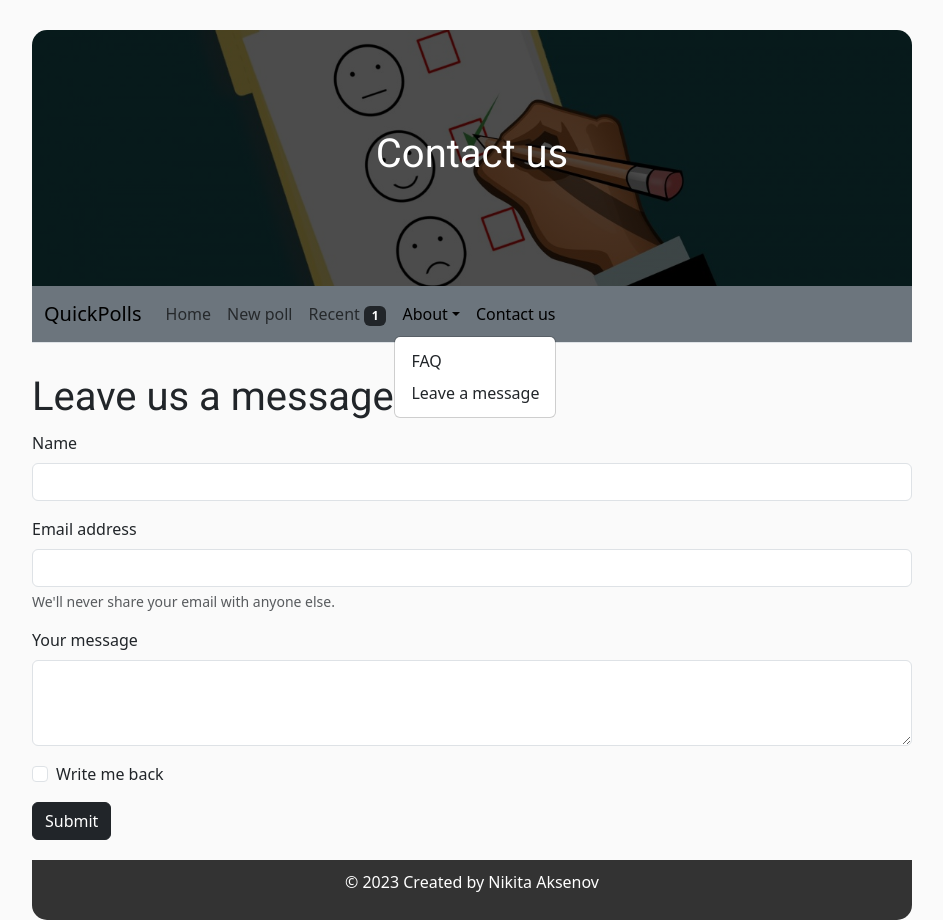
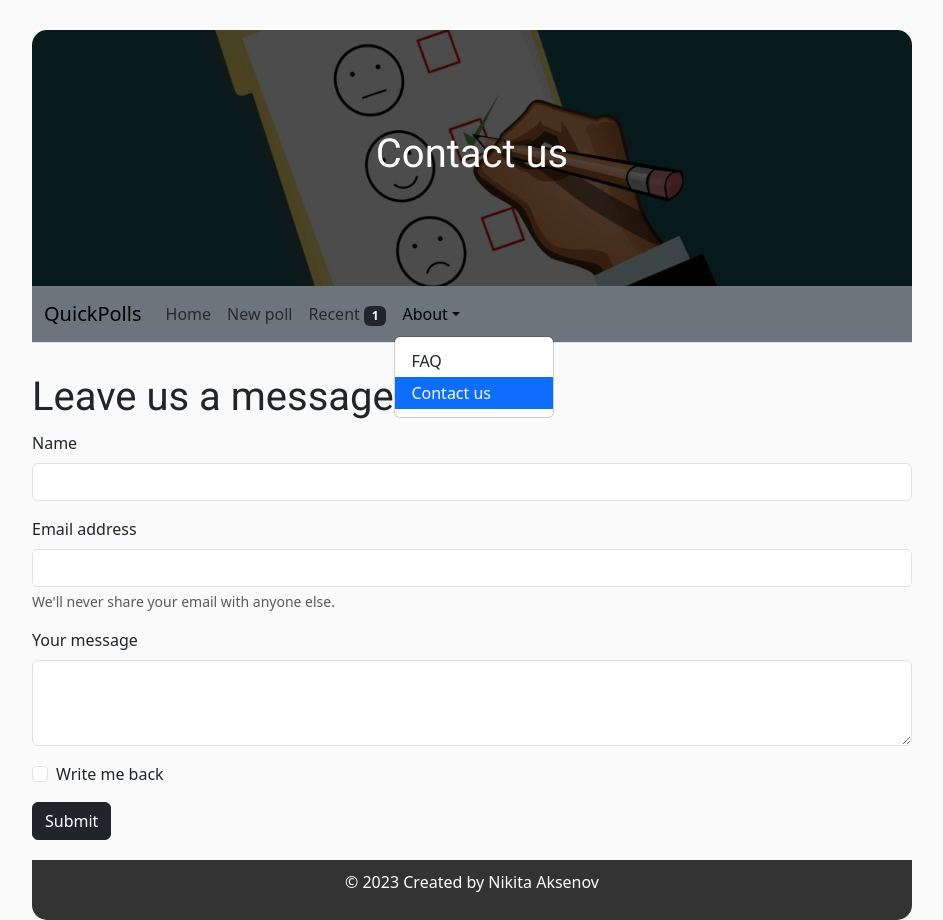
Before and after one commit to nawinds/TUDublinWebProject, a plain HTML site: page contactus.html in a window 1280 px wide. Both pictures are taken after a click on the link "About". Shown: the whole page, without its empty margins (168-1111 px from the left). Drawn offline with nearby package versions, Linux system fonts and the light colour scheme.

Commit message:
Contact us link moved in navbar

```diff
--- a/contactus.html
+++ b/contactus.html
@@ -37,12 +37,9 @@
                         <a class="nav-link dropdown-toggle" href="#" aria-current="page" data-bs-toggle="dropdown" aria-expanded="false">About</a>
                         <ul class="dropdown-menu">
                           <li><a class="dropdown-item" href="about.html#faq">FAQ</a></li>
-                          <li><a class="dropdown-item" href="about.html#form">Leave a message</a></li>
+                          <li><a class="dropdown-item active" href="#">Contact us</a></li>
                         </ul>
                     </div>
-                </li>
-                <li class="nav-item">
-                    <a class="nav-link active" aria-current="page" href="#">Contact us</a>
                 </li>
             </ul>
         </div>
```
Also changed, not shown: index.html (+1 -4 lines), new_poll.html (+1 -4 lines), recent.html (+1 -4 lines).
